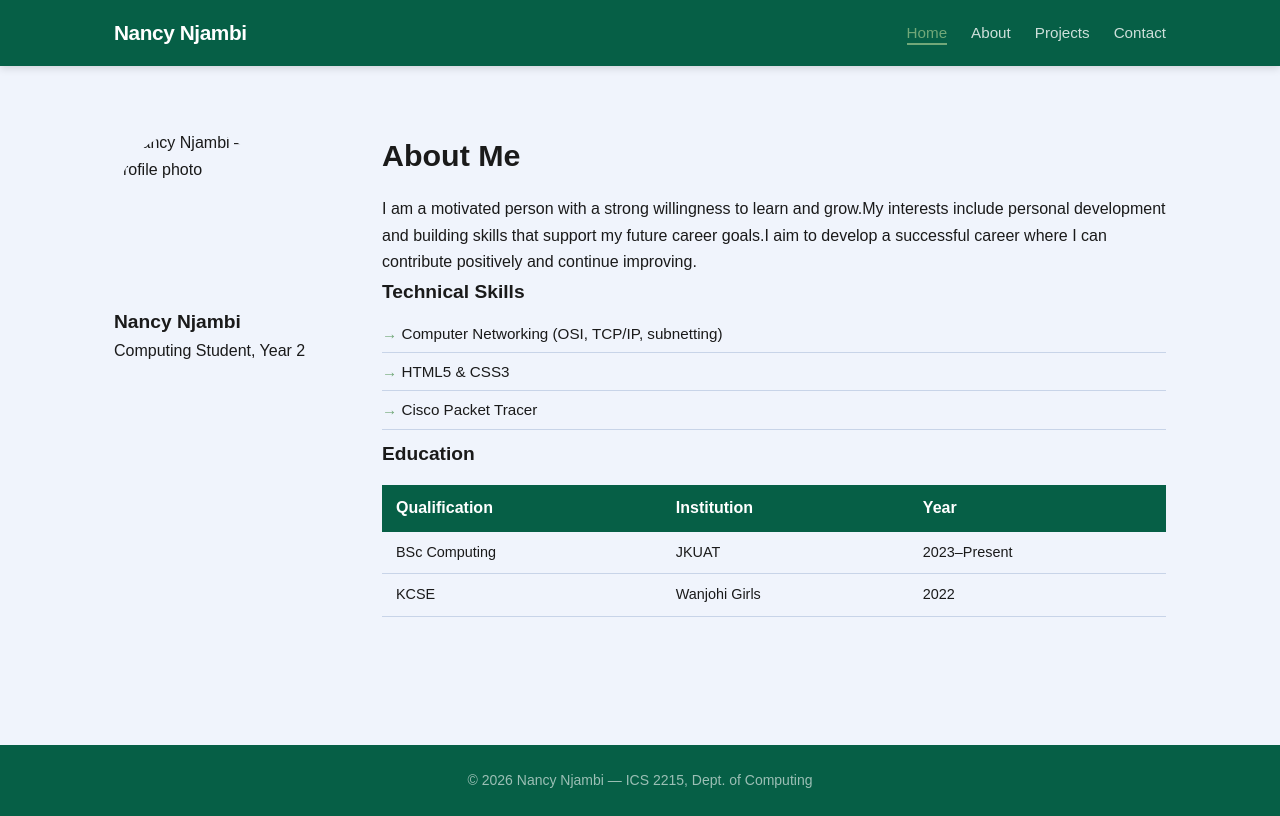
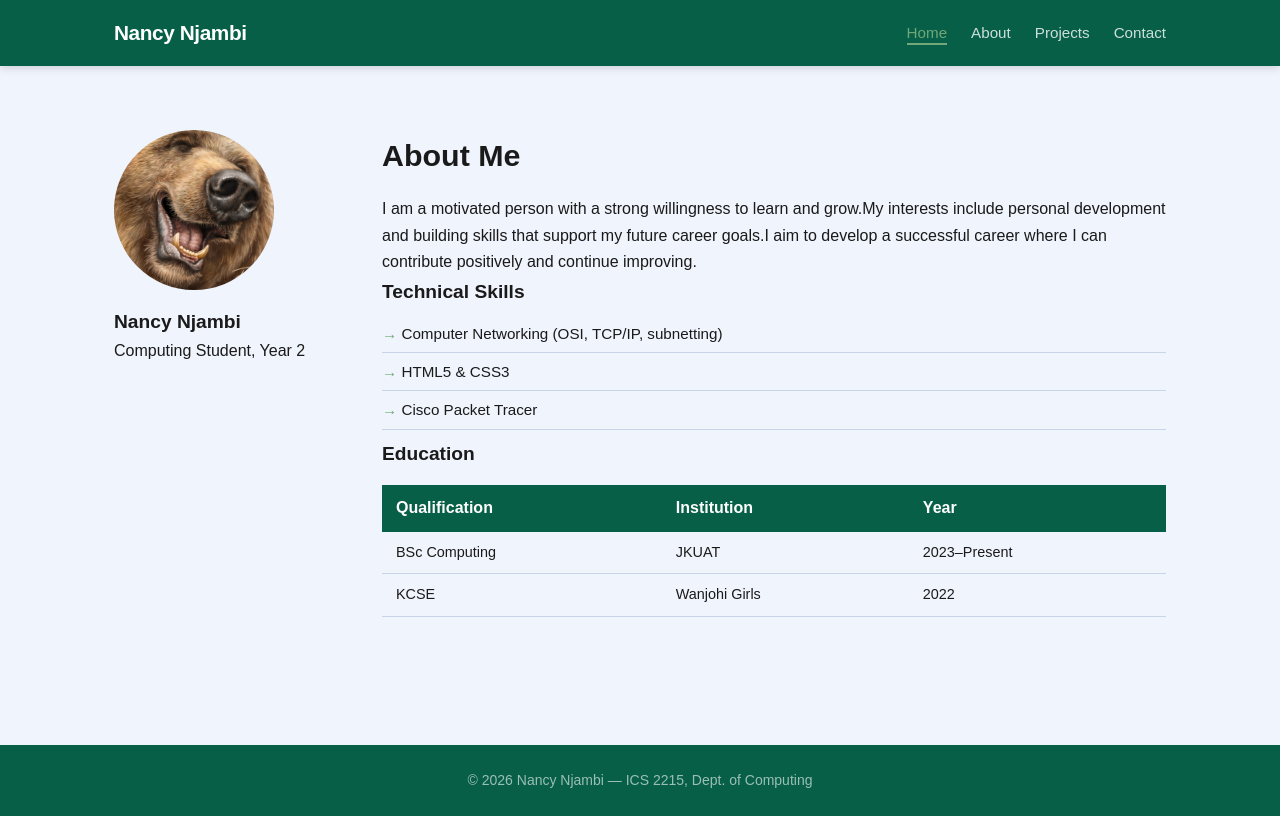
Before and after one commit to nancymacharia680/portfolio, a plain HTML site: page about.html in a window 1280 px wide. Drawn offline with Linux system fonts and the light colour scheme.

Commit message:
added profile photo

```diff
--- a/about.html
+++ b/about.html
@@ -36,7 +36,7 @@
 
     <aside>
       <!-- Profile photo -->
-      <img src="images/profile.jpg"
+      <img src="images/bear.jpg"
            alt="Nancy Njambi — profile photo"
            class="profile-img">
       <h3>Nancy Njambi</h3>
```
